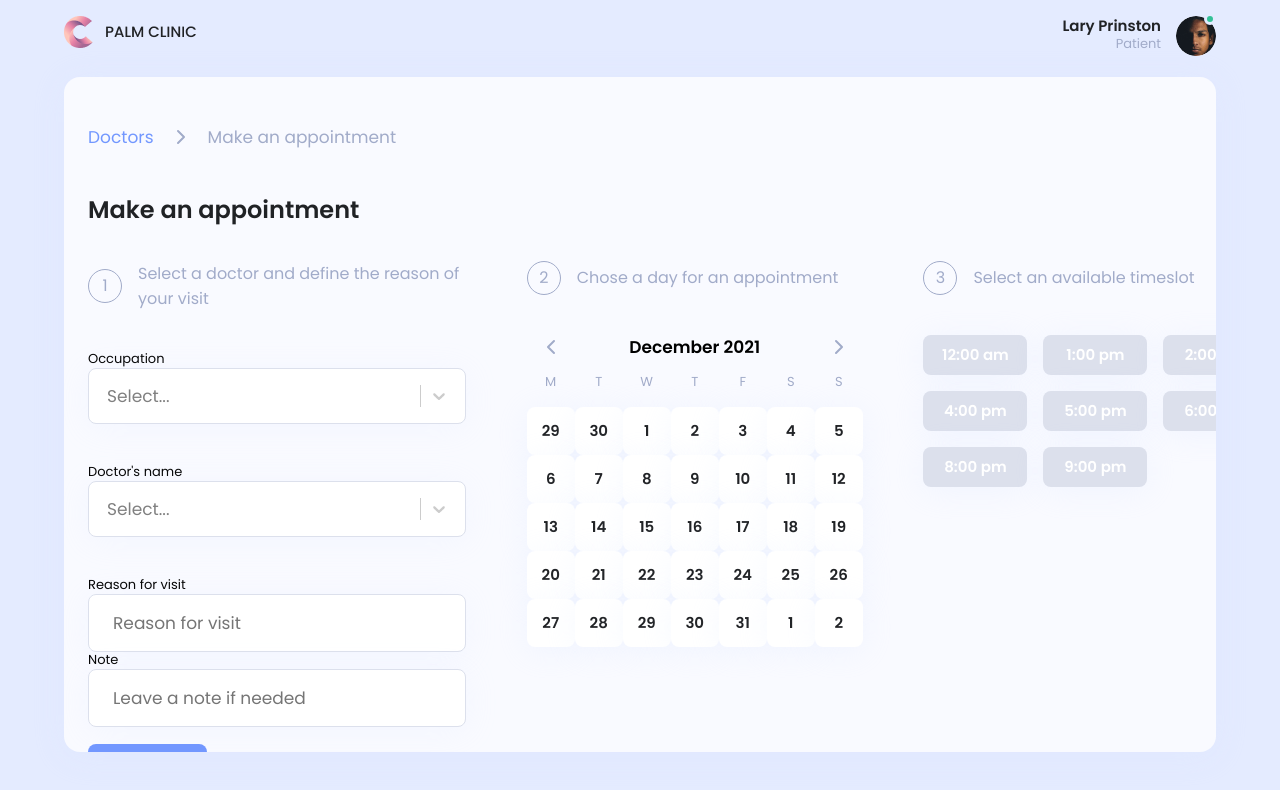
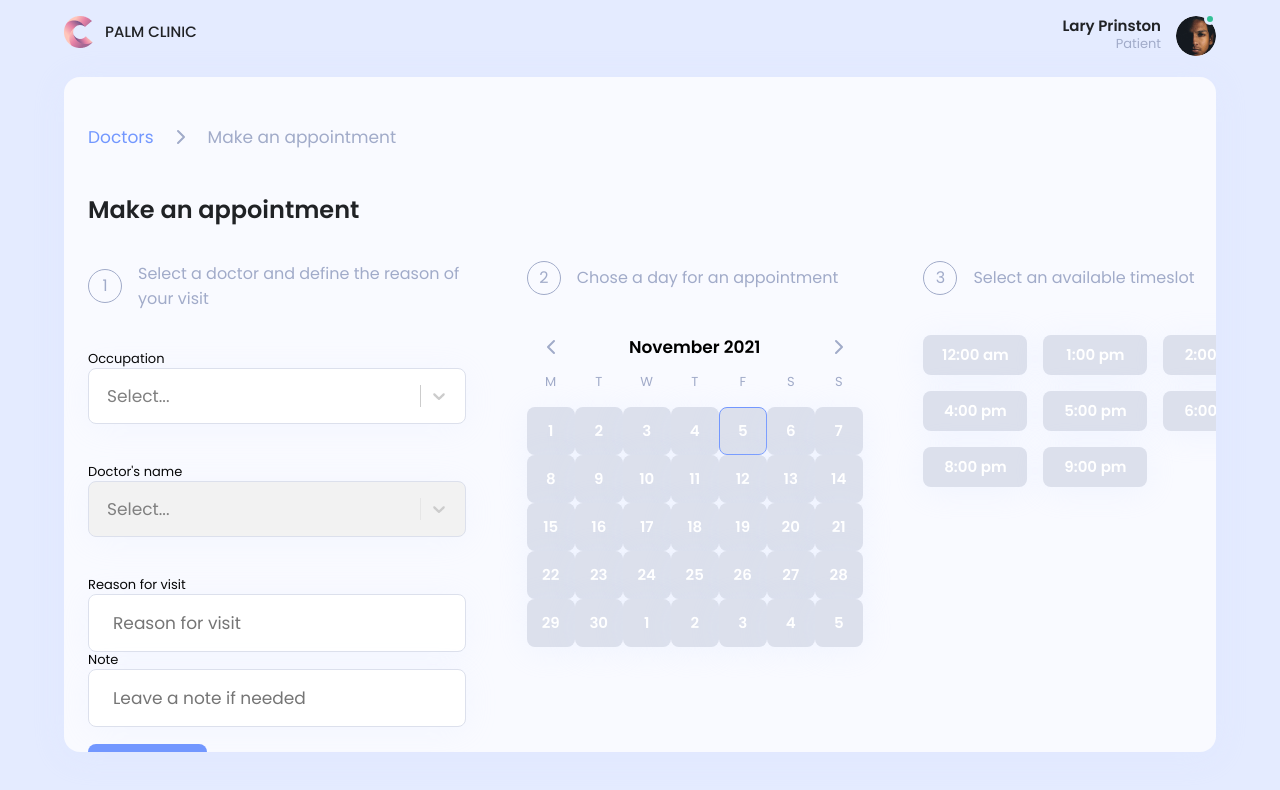
Before and after one commit to LGers/HW3-Palm-Clinic-React, a React (Create React App) app: page /make-appointment in a window 1280 px wide. Shown: the top 790 px of the page. Built offline with nearby package versions, Linux system fonts and the light colour scheme.

Commit message:
HW4- appointment add select logic

```diff
--- a/package.json
+++ b/package.json
@@ -10,7 +10,6 @@
     "moment": "^2.29.1",
     "node-sass": "^6.0.1",
     "react": "^17.0.2",
-    "react-calendar": "^3.5.0",
     "react-dom": "^17.0.2",
     "react-feather": "^2.0.9",
     "react-router-dom": "^5.3.0",
--- a/src/components/Calendar/Calendar.js
+++ b/src/components/Calendar/Calendar.js
@@ -10,16 +10,15 @@ import {
     StyledWeek
 } from "./calendarStyles";
 
-export const Calendar = ({value, onChange}, ...props) => {
+export const Calendar = ({value, onChange, isStepOneCompleted, today}, ...props) => {
     const [calendar, setCalendar] = useState([])
     const startDay = value.clone().startOf('month').startOf("week").add(1, 'days')
     const endDay = value.clone().endOf('month').endOf("week").add(1, 'days')
     const month = value.clone().format('MMMM')
     const year = value.clone().format('YYYY')
 
-
     useEffect(() => {
-        const day = startDay.clone().subtract(1, "day")//.add(1, 'days')
+        const day = startDay.clone().subtract(1, "day")
         const tempDay = []
         while (day.isBefore(endDay, 'day')) {
             tempDay.push(
@@ -62,10 +61,12 @@ export const Calendar = ({value, onChange}, ...props) => {
             {calendar.map((week) =>
                 <StyledWeek>
                     {week.map((day) => (
-                            <StyledDay>
+                            <StyledDay
+                            isToday={day.format('DDMMYY') === today.format('DDMMYY')}
+                            >
                                 <Field
                                     onClick={() => {!beforeToday(day) && onChange(day)}}
-                                    disabled={beforeToday(day)}
+                                    disabled={(!isStepOneCompleted || beforeToday(day))}
 
                                     id={day.format('DDDDMMMMYYYY').toString()}
                                     type={'radio'}
--- a/src/components/Calendar/calendarStyles.js
+++ b/src/components/Calendar/calendarStyles.js
@@ -6,7 +6,6 @@ export const StyledWeek = styled.div`
 `
 export const StyledDay = styled.div`
   text-align: center;
-
   cursor: pointer;
   caret-color: transparent;
 
@@ -21,6 +20,7 @@ export const StyledDay = styled.div`
     background: #FFFFFF;
     box-shadow: 0px 4px 32px rgba(218, 228, 255, 0.24);
     border-radius: 8px;
+    border: ${props => props.isToday ? '1px solid #7297FF': 'none'};
     width: 48px;
     height: 48px;
     caret-color: transparent;
@@ -30,6 +30,7 @@ export const StyledDay = styled.div`
       background-color: #476CD3;
     }
   }
+
 
   & input:disabled + label {
     background: #DCE0EC;
--- a/src/components/buttonStyles.js
+++ b/src/components/buttonStyles.js
@@ -8,7 +8,6 @@ export const StyledButton = styled.button`
   border-radius: 8px;
   border: none;
   padding: 15px 16px;
-  //margin: 17px auto 0 0;
   cursor: pointer;
   width: ${props => props.width + 'px' || 'auto'};
   height: ${props => props.height + 'px' || 'auto'};
--- a/src/pages/userAppointments/MakeAppointment.js
+++ b/src/pages/userAppointments/MakeAppointment.js
@@ -14,7 +14,6 @@ import {Breadcrumbs} from "../../components/Breadcrumbs";
 import {PATIENT_PAGE_PATH} from "../../constants/path";
 import {Link, useHistory} from "react-router-dom";
 import {ChevronRight} from "react-feather";
-import * as Yup from "yup";
 import {Flex} from "../../components/Flex";
 import {Calendar} from "../../components/Calendar/Calendar";
 import moment from "moment";
@@ -24,18 +23,13 @@ import {
     StyledAppointmentField,
     StyledAppointmentLabel
 } from "./MakeAppointmentSelectsStyles";
+import {appointmentValidationSchema} from "../../validations/appointmentValidation";
 
-
-export const appointmentValidationSchema = Yup.object({
-    occupation: Yup.string()
-        .required('Required'),
-    doctor: Yup.string()
-        .required('Required'),
-})
 
 const MakeAppointment = (props) => {
 
-    const [date, setDate] = useState(moment().add(1, 'month')) //del add next month
+    const [date, setDate] = useState(moment())
+    const today = moment()
 
     const history = useHistory();
 
@@ -107,7 +101,6 @@ const MakeAppointment = (props) => {
                                         selectId="occupation"
                                         state={state}
                                         setState={setState}
-
                                     />
 
                                     <StyledAppointmentLabel htmlFor={'doctor'}>Doctor's name</StyledAppointmentLabel>
@@ -136,14 +129,16 @@ const MakeAppointment = (props) => {
                                         placeholder={'Leave a note if needed'}
                                         type={'text'}
                                     />
-
-
                                 </Flex>
 
                                 <div>
                                     <AppointmentStep><span>2</span>Chose a day for an appointment</AppointmentStep>
-                                    <Calendar value={date} onChange={setDate}/>
-
+                                    <Calendar
+                                        value={date}
+                                        onChange={setDate}
+                                        isStepOneCompleted={state.isStepOneCompleted}
+                                        today={today}
+                                    />
                                 </div>
 
                                 <div>
--- a/src/pages/userAppointments/MakeAppointmentSelects.js
+++ b/src/pages/userAppointments/MakeAppointmentSelects.js
@@ -31,6 +31,7 @@ export const AppointmentSelect = ({onChange, options, state, setState, ...props}
                         isStepOneCompleted: state.isStepOneCompleted = true
                     })
                 }}
+                isDisabled={(field.name === 'doctor' && !state.occupation) ? true : false}
                 styles={AppointmentSelectStyles}
                 options={options}
                 id={props.selectId}
--- a/src/validations/appointmentValidation.js
+++ b/src/validations/appointmentValidation.js
@@ -0,0 +1,8 @@
+import * as Yup from "yup";
+
+export const appointmentValidationSchema = Yup.object({
+    occupation: Yup.string()
+        .required('Required'),
+    doctor: Yup.string()
+        .required('Required'),
+})
```
Also changed, not shown: 1 other file (tests, documents, lock files or other folders).
